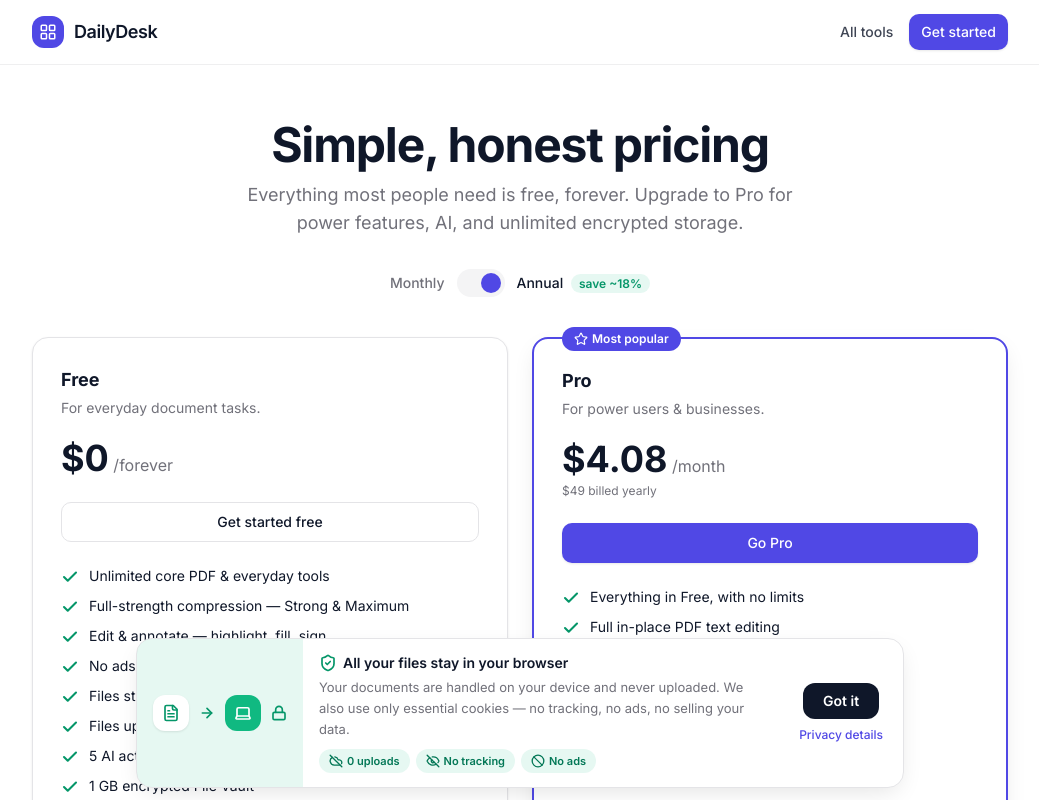
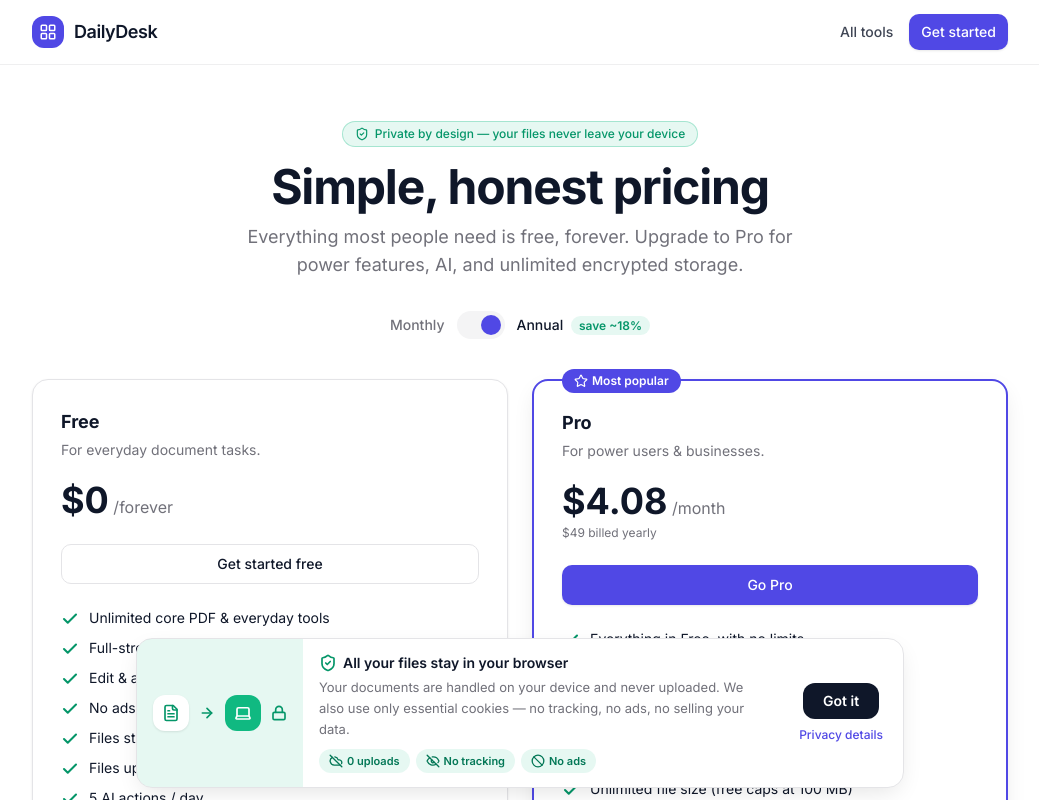
Before and after one commit to maniprabhamca-star/DailyDesk, a Next.js app in the folder frontend/: page /pricing in a window 1280 px wide. Shown: the top 800 px of the page, without its empty margins (120-1159 px from the left). Built offline with nearby package versions, Linux system fonts and the light colour scheme; no server answers.

Commit message:
Revert "style(pricing): remove the "Private by design" pill (keep privacy messaging to the home page only)"
This reverts commit 990d6229610058a8492811074e12cee65d952a20.

```diff
--- a/frontend/app/pricing/page.tsx
+++ b/frontend/app/pricing/page.tsx
@@ -103,7 +103,10 @@
       <main className="mx-auto max-w-5xl px-4 py-14 sm:px-6">
         {/* Hero */}
         <div className="text-center">
-          <h1 className="text-4xl font-bold tracking-tight sm:text-5xl">Simple, honest pricing</h1>
+          <span className="inline-flex items-center gap-1.5 rounded-full border border-emerald-500/30 bg-emerald-500/10 px-3 py-1 text-xs font-medium text-emerald-600">
+            <ShieldCheck className="size-3.5" /> Private by design — your files never leave your device
+          </span>
+          <h1 className="mt-4 text-4xl font-bold tracking-tight sm:text-5xl">Simple, honest pricing</h1>
           <p className="mx-auto mt-3 max-w-xl text-lg text-muted-foreground">
             Everything most people need is free, forever. Upgrade to Pro for power features, AI, and unlimited encrypted storage.
           </p>
```
